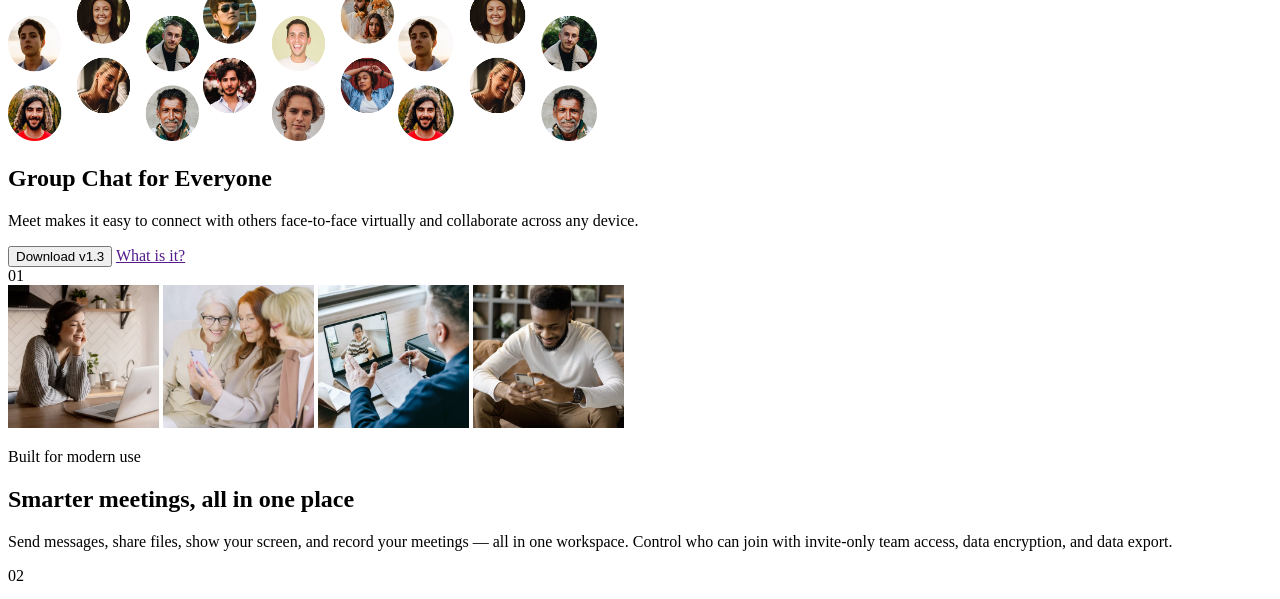
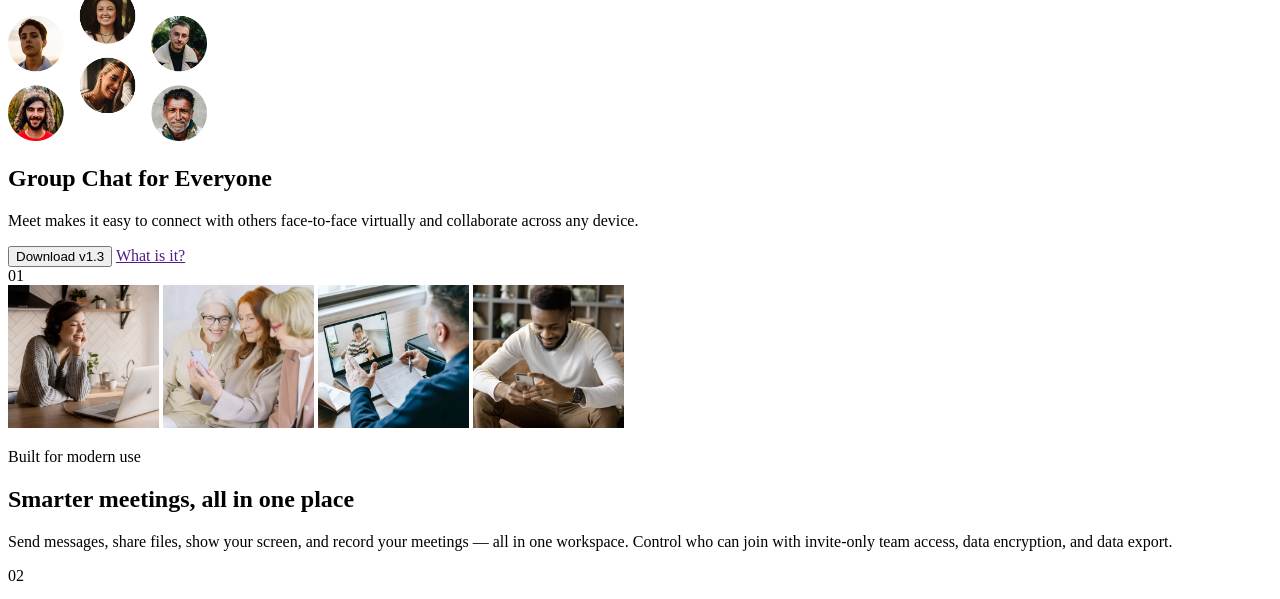
Before and after one commit to rupali317/meet-landing-page, a plain HTML site: page starter-code/index.html in a window 1280 px wide. Shown: the part 52-651 px from the top of the page. Drawn offline with Linux system fonts and the light colour scheme.

Commit message:
Revising the HTML

```diff
--- a/starter-code/index.html
+++ b/starter-code/index.html
@@ -26,20 +26,6 @@
     </header>
     <main>
       <section>
-        <img
-          src="./assets/desktop/image-hero-left.png"
-          alt=""
-          width="191"
-          height="153"
-          role="presentation"
-        />
-        <img
-          src="./assets/desktop/image-hero-right.png"
-          alt=""
-          width="191"
-          height="153"
-          role="presentation"
-        />
         <picture>
           <source srcset="./assets/desktop/image-hero-left.png" media="(min-width:80rem)">
           <source srcset="./assets/desktop/image-hero-right.png" media="(min-width:80rem)">
```
